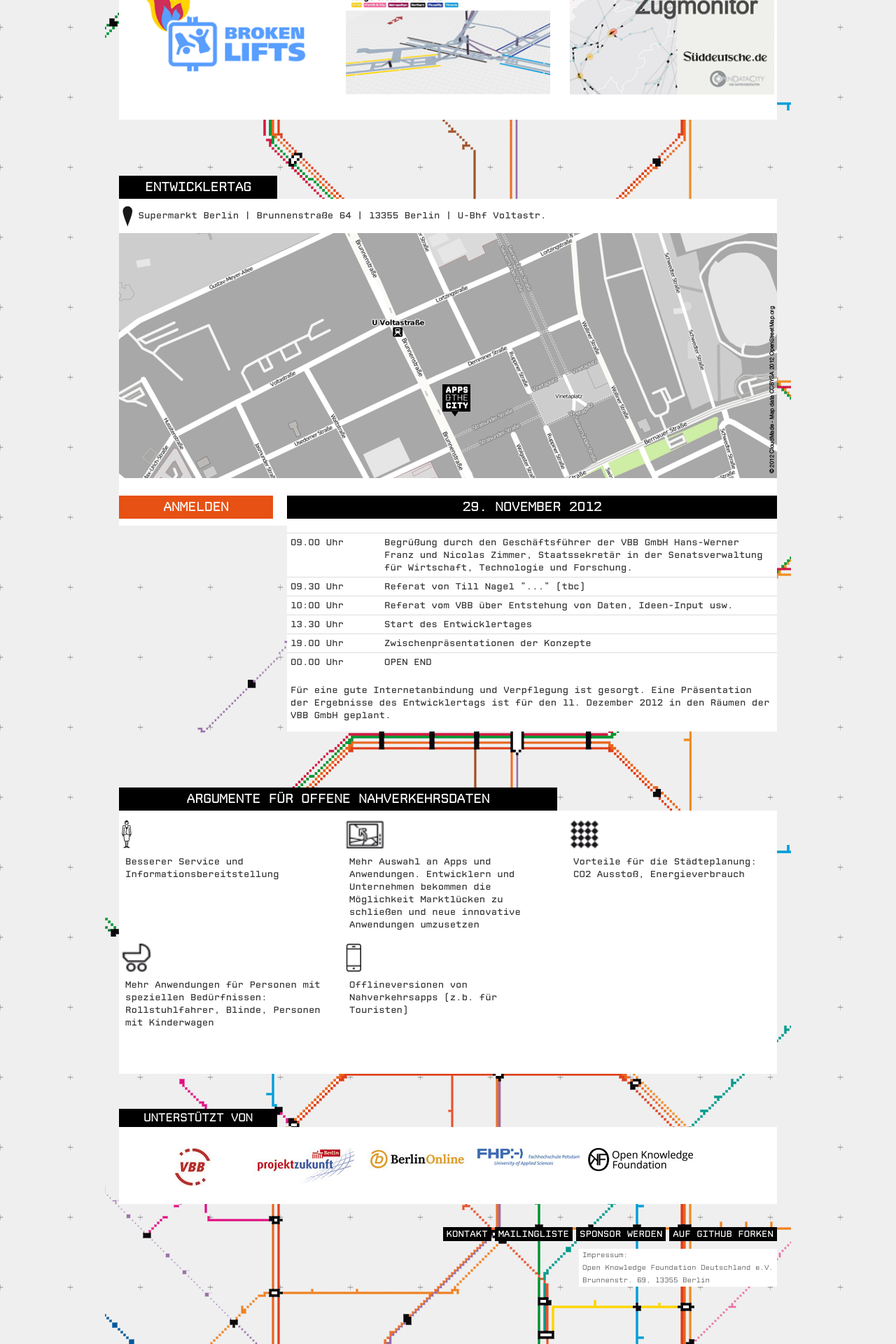
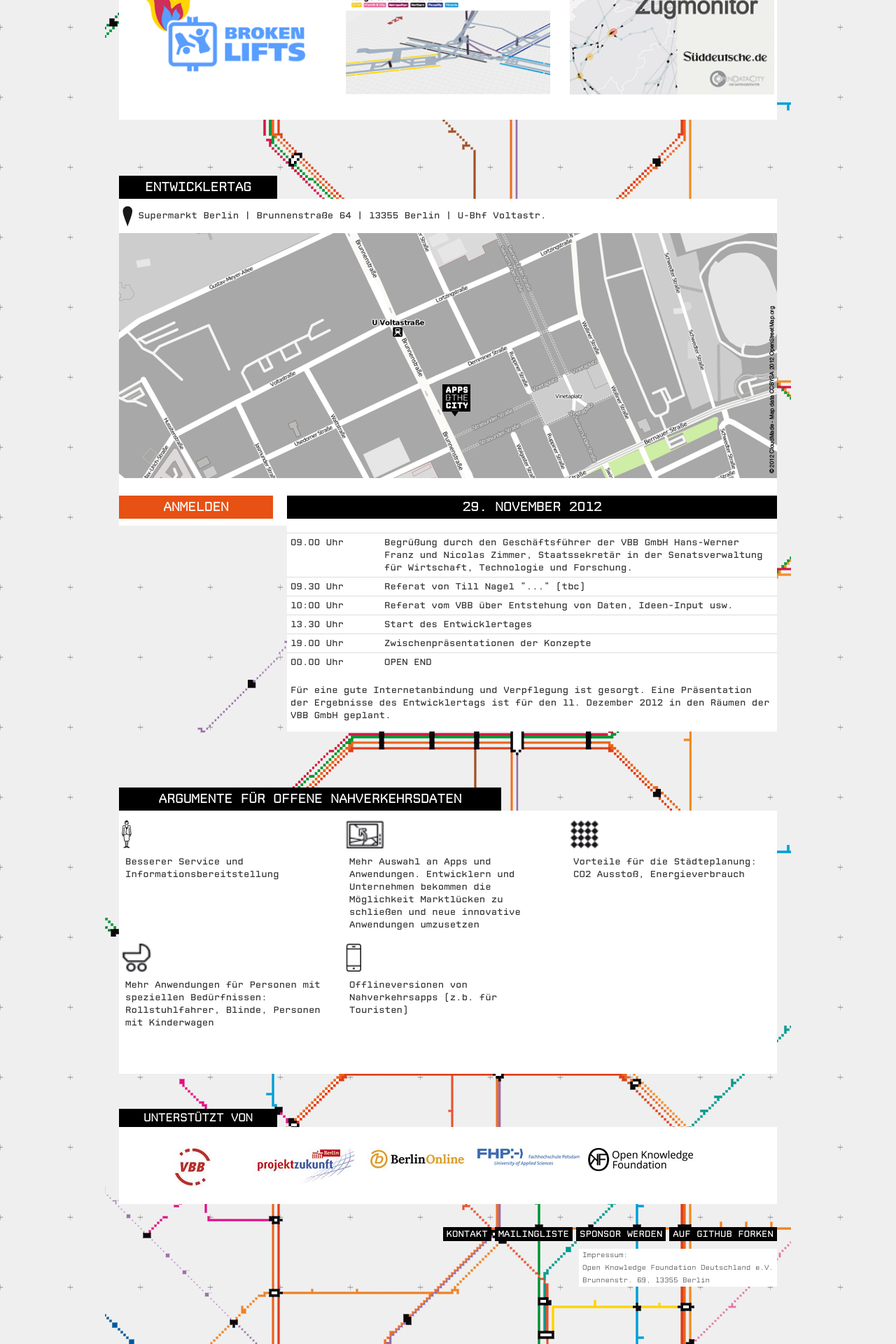
Before and after one commit to okfde/berlin.appsandthecity, a Jekyll site: the page built from index.html, in a window 1280 px wide. Shown: the part 961-2881 px from the top of the page at 70% size. Built offline with Jekyll 4.4.1, drawn with Linux system fonts in a browser that asks for light colours; nearby versions of some CDN libraries; Markdown is read by kramdown in place of the engine named in the settings.

Commit message:
argumente

```diff
--- a/index.html
+++ b/index.html
@@ -127,7 +127,7 @@ von innovativen Anwendungen angeht. Einige wollen wir hier vorstellen:</p>
 
 <section>
   <div class="row">
-    <h3 class="span8" id="argumente">Argumente für offene Nahverkehrsdaten</h3>
+    <h3 class="span7" id="argumente">Argumente für offene Nahverkehrsdaten</h3>
   </div>
   <div class="row border-row">
     <div class="span12">
```
